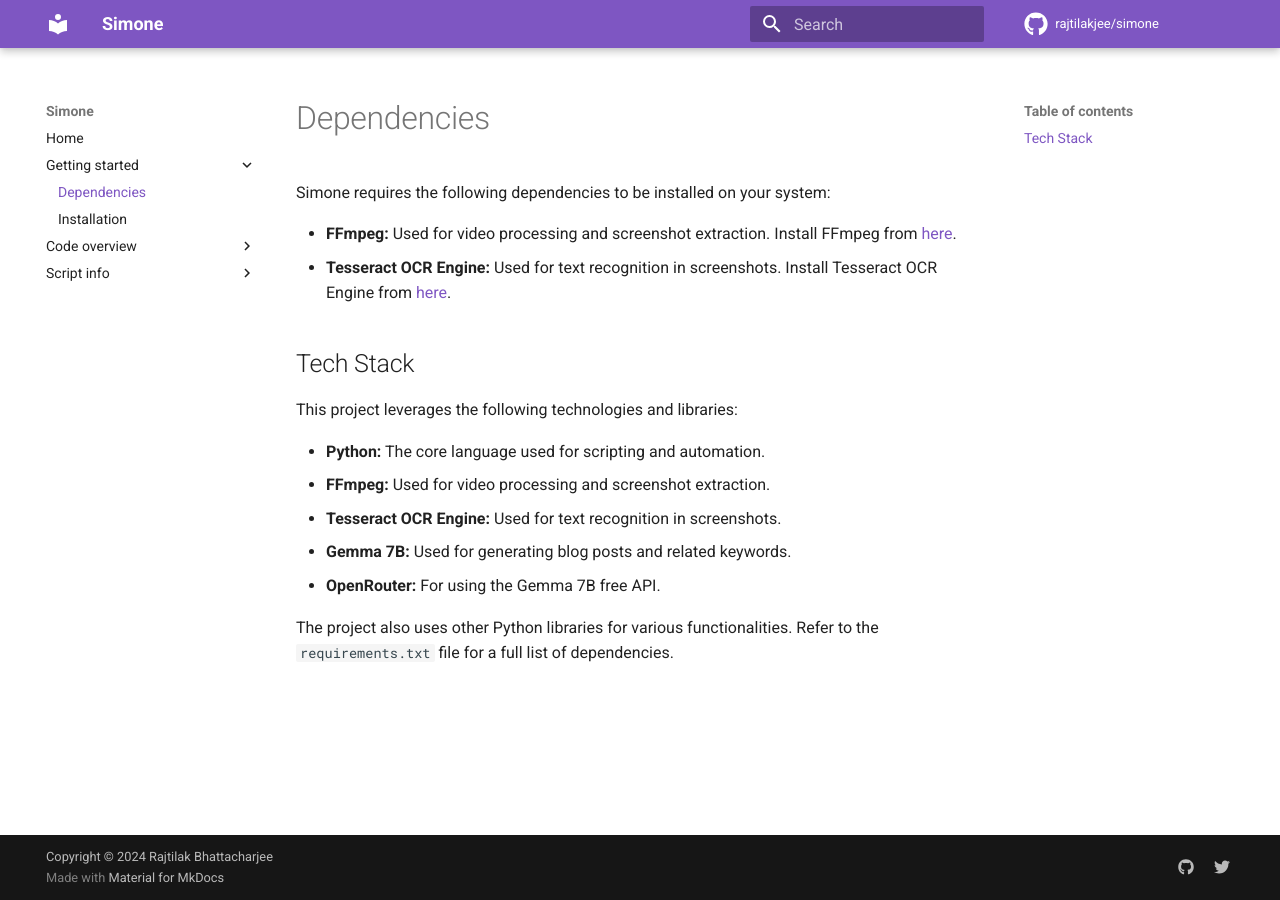
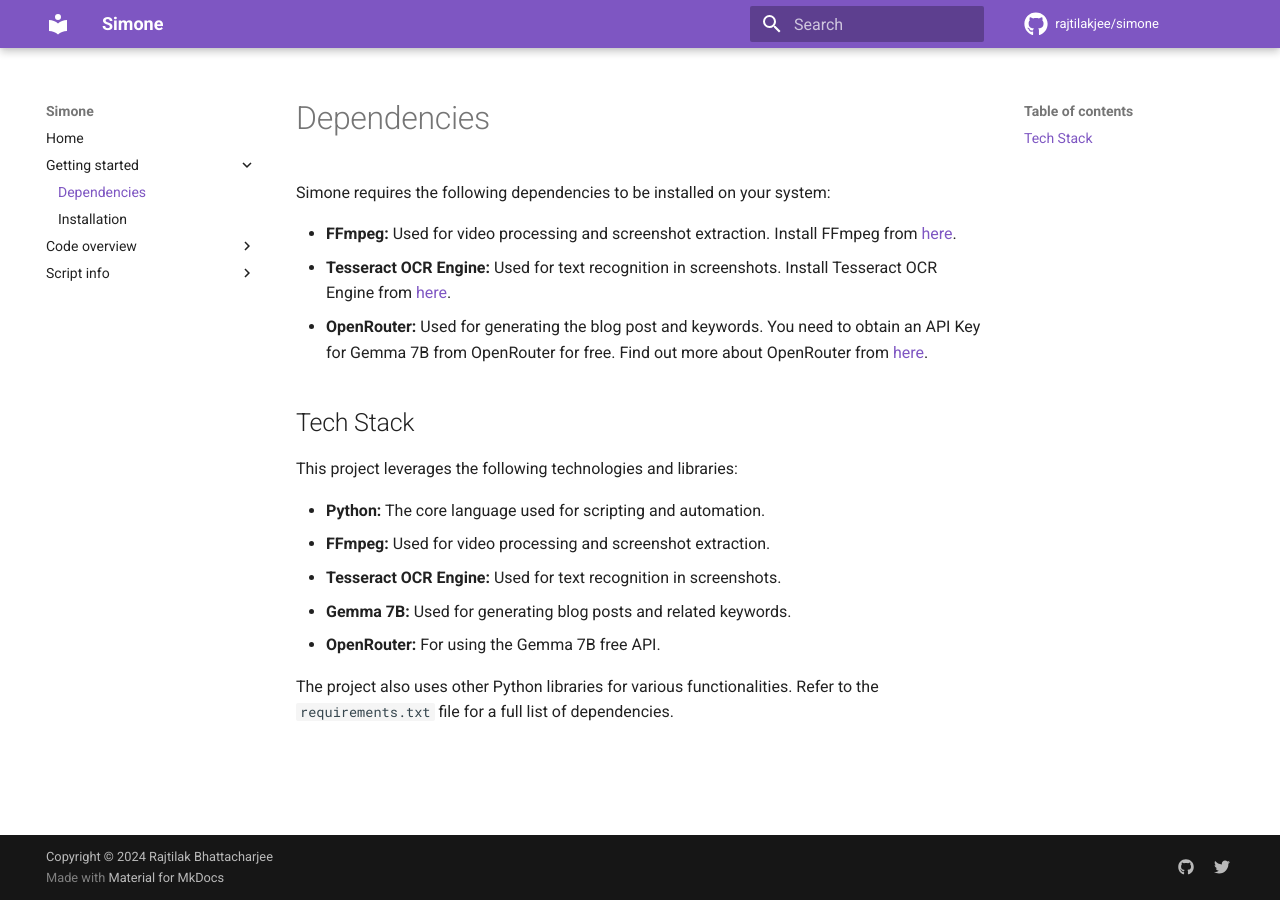
Before and after one commit to rajtilakjee/simone, an MkDocs documentation site: the page built from docs/getting-started/dependencies.md, in a window 1280 px wide. Built offline with MkDocs 1.6.1 and Material for MkDocs 9.7.7, drawn with Linux system fonts in a browser that asks for light colours; comment, search, counter and statistics services are not loaded.

Commit message:
Modify README.md and dependencies.md in docs
Added details to OpenRouter and it's API Key

```diff
--- a/docs/getting-started/dependencies.md
+++ b/docs/getting-started/dependencies.md
@@ -4,6 +4,7 @@
 
 - **FFmpeg:** Used for video processing and screenshot extraction. Install FFmpeg from [here](https://ffmpeg.org/download.html).
 - **Tesseract OCR Engine:** Used for text recognition in screenshots. Install Tesseract OCR Engine from [here](https://github.com/tesseract-ocr/tesseract).
+- **OpenRouter:** Used for generating the blog post and keywords. You need to obtain an API Key for Gemma 7B from OpenRouter for free. Find out more about OpenRouter from [here](https://openrouter.ai/).
 
 ## Tech Stack
 
```
Also changed, not shown: README.md (+1 -0 lines).
